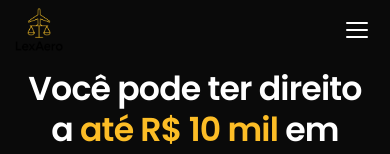
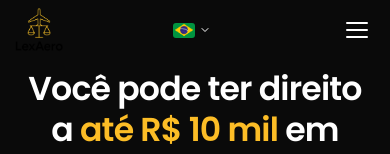
Before and after one commit to t0non/lpLexAero, a Next.js app: page / in a window 390 px wide. Shown: the top 154 px of the page. Built offline with nearby package versions, Linux system fonts and the light colour scheme.

Commit message:
feat: show language switcher on mobile header

```diff
--- a/src/app/globals.css
+++ b/src/app/globals.css
@@ -3246,6 +3246,10 @@ b {
     background: var(--lex-white);
   }
 
+  .header__lang-btn {
+    color: var(--lex-white) !important;
+  }
+
   /* Hero Mobile Redesign (100vh fold) */
   .hero {
     height: 100svh;
--- a/src/components/Header.js
+++ b/src/components/Header.js
@@ -66,9 +66,10 @@ export default function Header() {
                 </svg>
               </span>
             </Link>
-          {/* Language Switcher */}
-          <div className="header__lang-switcher" style={{ position: "relative", marginLeft: "16px" }} onMouseEnter={(e) => e.currentTarget.lastChild.style.display = 'flex'} onMouseLeave={(e) => e.currentTarget.lastChild.style.display = 'none'}>
-            <button style={{ cursor: 'pointer', fontSize: '1.2rem', padding: '4px 8px', background: 'transparent', border: 'none', display: 'flex', alignItems: 'center', gap: '4px', color: 'var(--lex-text)' }}>
+          </nav>
+
+          <div className="header__lang-switcher" style={{ position: "relative", marginLeft: "auto", marginRight: "16px" }} onMouseEnter={(e) => e.currentTarget.lastChild.style.display = 'flex'} onMouseLeave={(e) => e.currentTarget.lastChild.style.display = 'none'}>
+            <button className="header__lang-btn" style={{ cursor: 'pointer', fontSize: '1.2rem', padding: '4px 8px', background: 'transparent', border: 'none', display: 'flex', alignItems: 'center', gap: '4px' }}>
               <img src="/bandeira_brasil.webp" alt="Bandeira do Brasil" style={{ width: '22px', height: '15px', objectFit: 'cover', borderRadius: '3px', display: 'block' }} />
               <svg width="12" height="12" viewBox="0 0 24 24" fill="none" stroke="currentColor" strokeWidth="2" strokeLinecap="round" strokeLinejoin="round"><path d="M6 9l6 6 6-6"/></svg>
             </button>
@@ -81,8 +82,6 @@ export default function Header() {
               </button>
             </div>
           </div>
-
-          </nav>
 
           {/* Mobile Toggle */}
           <button
```
